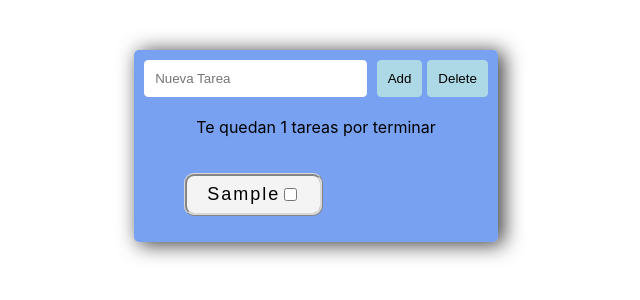
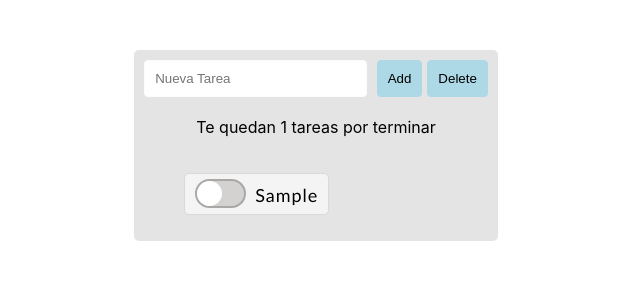
Before and after one commit to Candesette/my-todo-react, a React (Create React App) app: page / in a window 1280 px wide. Both pictures are taken after typing "Sample" into the empty fields and a click on the button "Add". Shown: the top 300 px of the page, without its empty margins (324-964 px from the left). Built offline with nearby package versions, Linux system fonts and the light colour scheme.

Commit message:
improve-styles

```diff
--- a/src/components/TodoItem/index.tsx
+++ b/src/components/TodoItem/index.tsx
@@ -2,6 +2,8 @@ import React from "react";
 import { Checkbox } from "../../core/Checkbox";
 import { ItemContainer } from "../../core/ItemContainer";
 import { Item } from "../../scenes/Home";
+import { Label } from "../../core/Label";
+import { Ielement } from "../../core/Checkbox";
 
 type Props = {
   todo: Item;
@@ -13,8 +15,11 @@ export function TodoItem({ todo, toggleTodo }: Props) {
 
   return (
     <ItemContainer>
-      <Checkbox checked={completed} onChange={() => toggleTodo(id)} />
-      {task}
+      <Label>
+        <Checkbox checked={completed} onChange={() => toggleTodo(id)} />
+        {task}
+        <Ielement></Ielement>
+      </Label>
     </ItemContainer>
   );
 }
--- a/src/core/Checkbox/index.tsx
+++ b/src/core/Checkbox/index.tsx
@@ -1,3 +1,52 @@
 import styled from "styled-components";
 
-export const Checkbox = styled.input.attrs({ type: "checkbox" })``;
+export const Checkbox = styled.input.attrs({ type: "checkbox" })`
+  -webkit-appearance: none;
+  -moz-appearance: none;
+  visibility: hidden;
+  position: absolute;
+  right: 0;
+  width: 40px;
+  height: 20px;
+  border-radius: 15px;
+`;
+
+export const Ielement = styled.i`
+  background: #d4d1d1;
+  border: 2px solid rgba(0, 0, 0, 0.2);
+  position: absolute;
+  left: 0;
+  top: 0;
+  width: 47px;
+  height: 25px;
+  border-radius: 15px;
+
+  &::before {
+    content: "";
+    width: 25px;
+    height: 25px;
+    background: #fff;
+    border-radius: 50%;
+    position: absolute;
+    z-index: 1;
+    left: 0px;
+    top: 0px;
+  }
+  ${Checkbox}:checked + & {
+    background-color: #4caf50;
+  }
+
+  ${Checkbox}:checked + &::before {
+    -webkit-transform: translateX(1.2em);
+    -ms-transform: translateX(1.2em);
+    transform: translateX(1.2em);
+  }
+  ${Checkbox}:focus + & {
+    box-shadow: 0 0 0.1em #2196f3;
+  }
+
+  ${Checkbox}:disabled + & {
+    pointer-events: none;
+    background: #e6e6e6;
+  }
+`;
--- a/src/core/ContainerChildren/index.tsx
+++ b/src/core/ContainerChildren/index.tsx
@@ -1,8 +1,8 @@
 import styled from "styled-components";
 
 export const ContainerChildren = styled.div`
-  background-color: #115be690;
+  background-color: #cfd0d190;
   border-radius: 5px;
   padding: 10px;
-  box-shadow: 5px 2px 20px 1px rgba(0, 0, 0, 0.75);
+  //box-shadow: 5px 2px 20px 1px rgba(138, 136, 136, 0.75);
 `;
--- a/src/core/ItemContainer/index.tsx
+++ b/src/core/ItemContainer/index.tsx
@@ -1,19 +1,19 @@
 import styled from "styled-components";
 
 export const ItemContainer = styled.li`
-  border: ridge;
-  border-radius: 10px;
+  border: 1px solid;
+  border-radius: 5px;
   border-color: #dad9d9;
   background-color: #f4f4f4;
   list-style: none;
   margin-top: 10px;
-  padding: 8px 20px;
+  padding: 5px 10px;
   display: flex;
   flex-direction: row-reverse;
   justify-content: space-between;
-  letter-spacing: 2px;
+  letter-spacing: 1px;
   font-size: large;
-  font-family: Arial, Helvetica, sans-serif;
+  font-family: "Gill Sans", "Gill Sans MT", Calibri, "Trebuchet MS", sans-serif;
   max-width: 250px;
   word-break: break-word;
 `;
--- /dev/null
+++ b/src/core/Label/index.tsx
@@ -0,0 +1,11 @@
+import styled from "styled-components";
+
+export const Label = styled.label`
+  appearance: none;
+  -webkit-appearance: none;
+  -moz-appearance: none;
+  position: relative;
+  margin-bottom: 3px;
+  padding: 5px 0 0px 60px;
+  display: block;
+`;
```
Also changed, not shown: 1 other file (tests, documents, lock files or other folders).
